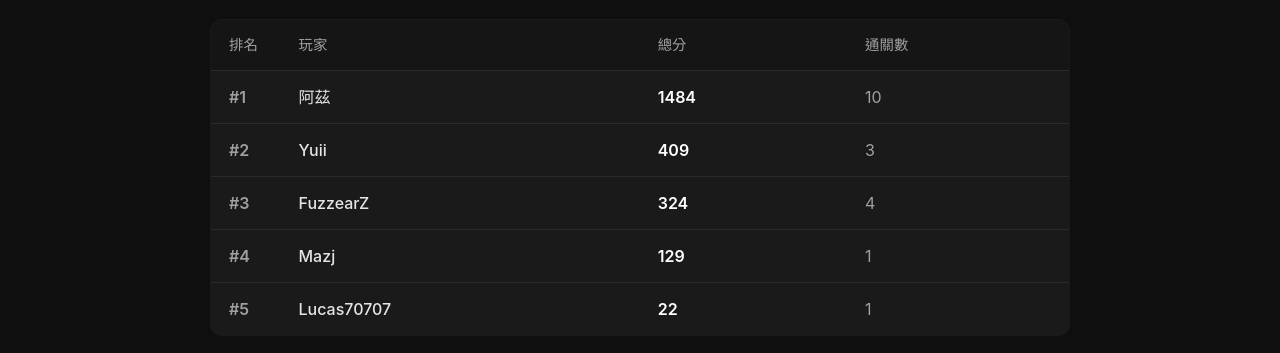
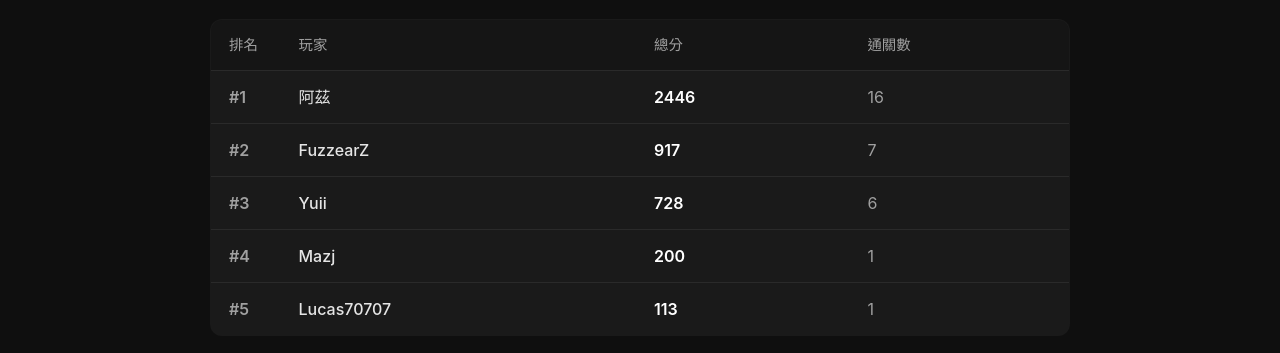
Before and after one commit to gaspn26/mazj.github.io, a plain HTML site: page leaderboard.html in a window 1280 px wide. Shown: the part 201-554 px from the top of the page. Drawn offline with Linux system fonts and the light colour scheme.

Commit message:
Update leaderboard.html

```diff
--- a/leaderboard.html
+++ b/leaderboard.html
@@ -247,7 +247,17 @@
          { name: "Worse Trip", victors: ["阿茲"] },
          { name: "Athanatos", victors: ["FuzzearZ"] },
          { name: "Blade of Justice", victors: ["阿茲", "FuzzearZ"] },
+         { name: "moment", victors: ["阿茲", "FuzzearZ"] },
+         { name: "gravity", victors: ["阿茲"] },
          { name: "Bloodbath", victors: ["FuzzearZ", "阿茲", "Lucas70707", "Yuii"] },
+         { name: "Idols", victors: ["Yuii"] },
+         { name: "ECSTASY (Filqh)", victors: ["阿茲"] },
+         { name: "cloud", victors: ["阿茲"] },
+         { name: "Dyad", victors: ["FuzzearZ"] },
+         { name: "Junk Realm", victors: ["FuzzearZ"] },
+         { name: "aftermath", victors: ["阿茲"] },
+         { name: "Audio Extraction", victors: ["Yuii"] },
+         { name: "Sky Conflux", victors: ["阿茲", "Yuii"] },
          { name: "rauchkammer", victors: ["阿茲"] },
     ];
 
```
